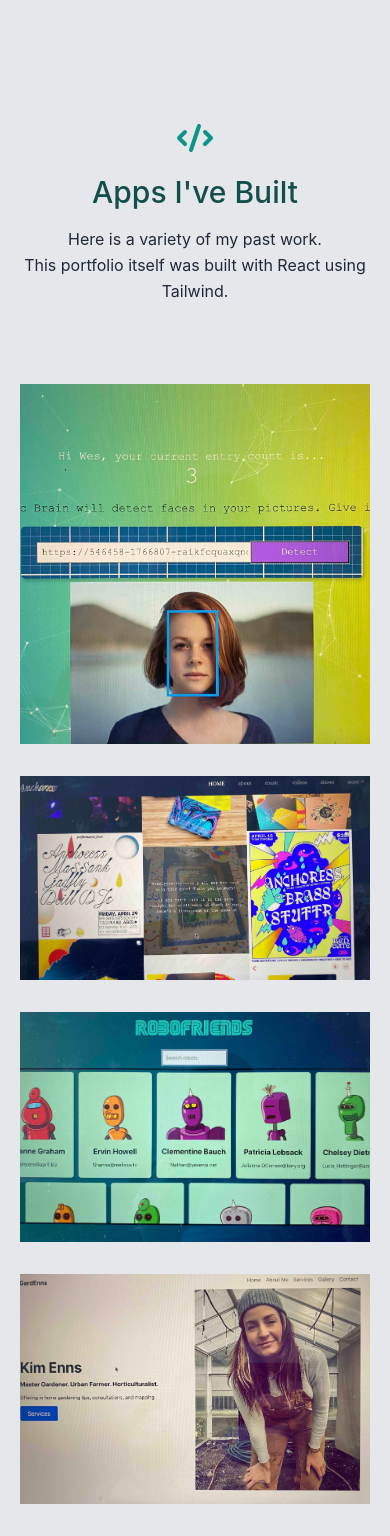
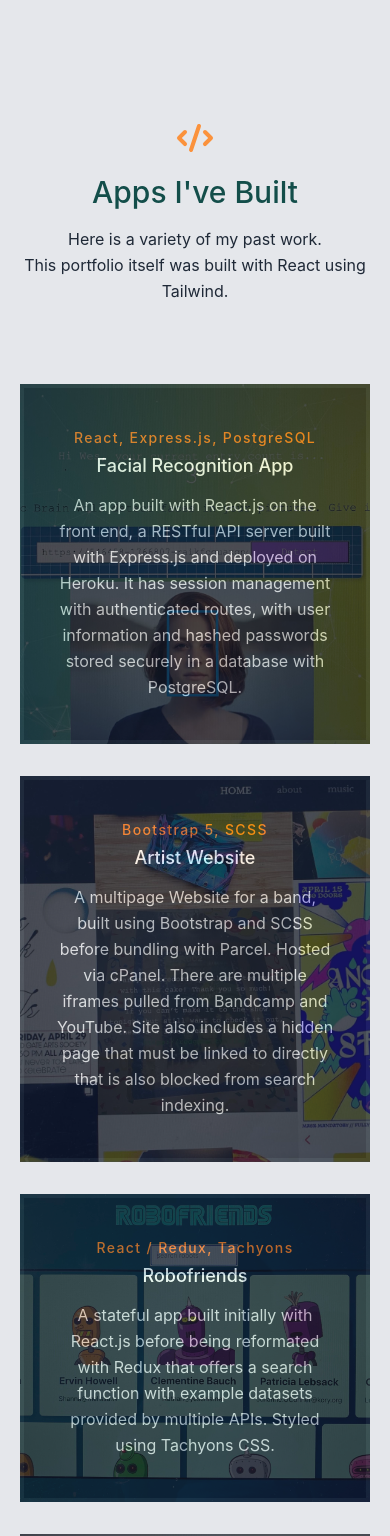
Before and after one commit to robalobadob/react-dev-portfolio, a React (Create React App) app: page / in a window 390 px wide. Shown: the part 909-2445 px from the top of the page. Built offline with nearby package versions, Linux system fonts and the light colour scheme.

Commit message:
content updates

```diff
--- a/src/components/Projects.js
+++ b/src/components/Projects.js
@@ -7,7 +7,7 @@ export default function Projects() {
         <section id="projects" className="body-font">
             <div className="container px-5 py-10 mx-auto text-center lg:px-40">
                 <div className="flex flex-col w-full mb-20">
-                    <CodeIcon className="mx-auto inline-block w-10 mb-4 text-teal-600" />
+                    <CodeIcon className="mx-auto inline-block w-10 mb-4 text-orange-400" />
                     <h1 className="sm:text-4xl text-3xl font-medium title-font mb-4 text-teal-900">
                         Apps I've Built
                     </h1>
@@ -28,14 +28,14 @@ export default function Projects() {
                                     className="absolute inset-0 w-full h-full object-cover object-center"
                                     src={project.image}
                                 />
-                                <div className="px-8 py-10 relative z-10 w-full border-4 border-gray-800 bg-gray-900 opacity-0 hover:opacity-100">
-                                    <h2 className="tracking-widest text-sm title-font font-medium text-green-400 mb-1">
+                                <div className="px-8 py-10 relative z-10 w-full border-4 border-gray-800 bg-gray-900 opacity-75 md:opacity-0 md:hover:opacity-100">
+                                    <h2 className="tracking-widest text-sm title-font font-medium text-orange-500 mb-1">
                                         {project.subtitle}
                                     </h2>
                                     <h1 className="title-font text-lg font-medium text-white mb-3">
                                         {project.title}
                                     </h1>
-                                    <p className="leading-relaxed">
+                                    <p className="leading-relaxed text-gray-300">
                                         {project.description}
                                     </p>
                                 </div>
--- a/src/data.js
+++ b/src/data.js
@@ -8,7 +8,7 @@ export const projects = [
         title: "Facial Recognition App",
         subtitle: "React, Express.js, PostgreSQL",
         description:
-            "An app built with React.js on the front end, a RESTful API server built with Express.js and deployed on Heroku.  It has session management with authenticated routes, with user information and hashed passwords stored securely in a database with PostgreSQL.",
+            "An app built with React.js on the front end, a RESTful API server built with Express.js and deployed on Heroku. It has session management with authenticated routes, with user information and hashed passwords stored securely in a database with PostgreSQL.",
         image: projectImage1,
         link: "https://facial-recognition-app-react.herokuapp.com/"
     },
@@ -16,15 +16,15 @@ export const projects = [
         title: "Artist Website",
         subtitle: "Bootstrap 5, SCSS",
         description:
-          "A multipage Website for a band, built using Bootstrap and SCSS.",
+          "A multipage Website for a band, built using Bootstrap and SCSS before bundling with Parcel. Hosted via cPanel. There are multiple iframes pulled from Bandcamp and YouTube. Site also includes a hidden page that must be linked to directly that is also blocked from search indexing.",
         image: projectImage2,
         link: "https://anchoress.ca",
       },
       {
         title: "Robofriends",
-        subtitle: "React / Redux",
+        subtitle: "React / Redux, Tachyons",
         description:
-          "An app built with React app that creates a search function within a dataset populated by an API.",
+          "A stateful app built initially with React.js before being reformated with Redux that offers a search function with example datasets provided by multiple APIs. Styled using Tachyons CSS.",
         image: projectImage3,
         link: "https://github.com/robalobadob/robofriends/",
       },
@@ -32,7 +32,7 @@ export const projects = [
         title: "Client Website",
         subtitle: "Bootstrap 5, SCSS",
         description:
-          "A small business website for a client, built using Bootstrap and SCSS.",
+          "A small business website for a client, built using Bootstrap and SCSS before bundling with Parcel.",
         image: projectImage4,
         link: "https://gardenns.com",
       }
```
Also changed, not shown: 11 other files (tests, documents, lock files or other folders).
